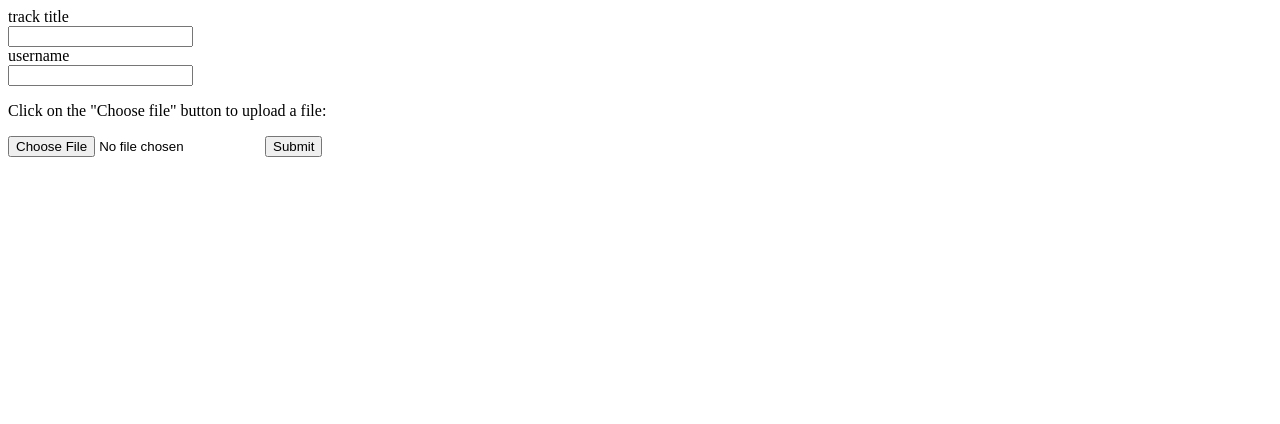
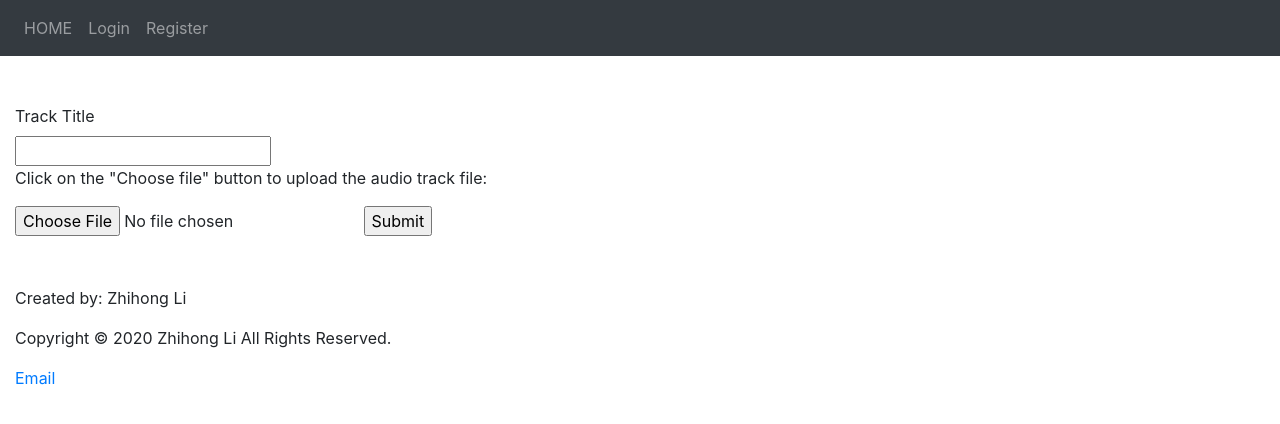
Before and after one commit to georgelzh/SoundCloud-FullStack, a Flask app: page /upload in a window 1280 px wide. Shown: the top 424 px of the page. Run offline with Flask 2, Linux system fonts and the light colour scheme; parts of the project's set-up code (start-up, migrations or seed data) failed here and were passed over; some libraries are stand-ins or nearby versions.

Commit message:
updated html layout, url_for link in the html page, removed username in 'update' page, login_logout func, , finish update function. TODO: add login_required in functions such as upload, delete function

```diff
--- a/main.py
+++ b/main.py
@@ -37,11 +37,11 @@ storage = GridFS(mongo.db, "fs")
 
 @app.before_request
 def load_logged_in_user():
-    user_id = session.get('user_id')
-    if user_id is None:
+    username = session.get('username')
+    if username is None:
         g.user = None
     else:
-        g.user = mongo.db.users.fine_one({"_id": ObjectId(user_id)})
+        g.user = mongo.db.users.find_one({"username": username})
 
 
 @app.after_request
@@ -58,7 +58,7 @@ def after_request(response):
 
 
 @app.route('/')
-def return_index():
+def show_index():
     return render_template("index.html")
 
 
@@ -109,24 +109,28 @@ def login():
             return render_template("login.html", error = error)
         else:
             session.clear()
-            session['user_id'] = user['_id']
+            session['username'] = user['username']
+            g.user = {"username": session['username']}
             flash("Welcome {0} Back!".format(username))
-            return redirect(url_for('/{0}'.format(username)))
+            return redirect(url_for('show_profile', username = username))
     if request.method == 'GET':
+        if "username" in session:
+            return redirect(url_for('show_profile', username = session['username']))
         return render_template("login.html")
 
 
 @app.route('/logout')
 def logout():
     session.clear()
+    g.user = None
     success = "successfully loged out"
     flash(success)
-    return redirect(url_for('/'))
+    return redirect('/')
 
 
 @app.route('/music/<music_file_id>')
 # last TODO: need to protect this folder make sure there's login needed
-def return_music(music_file_id, cache_for=31536000):
+def fetch_music(music_file_id, cache_for=31536000):
     try:
         # package the response
         audio_file_obj = storage.get(ObjectId(music_file_id))
@@ -147,7 +151,8 @@ def return_music(music_file_id, cache_for=31536000):
         return e, 404
 
 
-@app.route('/<string:username>/')
+@app.route('/profile/<string:username>')
+@app.route('/profile/<string:username>/')
 def show_profile(username):
     user = mongo.db.users.find_one({"username": username})
     if user == None:
@@ -164,9 +169,7 @@ def show_profile(username):
                 for file_id in file_ids:
                     sound_track_list.append([track_title, file_id])
         # display track_list via jinja
-        host = request.host_url
-        print(host)
-        return render_template("profile.html", username = user['username'], host=host, sound_track_list = sound_track_list)
+        return render_template("profile.html", username = user['username'], sound_track_list = sound_track_list)
         # return "ok"
         # upload music how to render lots of music?
 
@@ -180,17 +183,15 @@ def redirect_to_music_file(username, music_file_obj_id):
         return redirect("/music/" + music_file_obj_id)
 
 
-@app.route('/upload', methods = ['GET'])
-def load_upload_page():
+@app.route('/upload', methods = ['GET', 'POST'])
+def upload():
         # verify user then enable the upload function, otherwise redirect it to home
         # user = mongo.db.users.find_one({"username": username})
         # if user == None:
         #     return redirect('/')
-    return render_template("upload.html")
+    if request.method == 'GET':
+        return render_template('upload.html')
 
-
-@app.route('/upload', methods=['POST'])
-def upload_file():
     # verify user
     if request.method == "POST":
         music_file = "failed to upload"
@@ -241,6 +242,7 @@ def upload_file():
         else:
             return "successfully upload track '{0}' for {1}!".format(track_titile, username)
 
+
 def login_required(view):
     """
     Require Authentication in Other Views¶
@@ -256,10 +258,9 @@ def login_required(view):
     def wrapped_view(**kwargs):
         if g.user is None:
             return redirect(url_for('/login'))
+        return view(**kwargs)
+    return wrapped_view
 
-        return view(**kwargs)
-
-    return wrapped_view
 
 if __name__ == "__main__":
     # for testing purpose, we gonna drop all collections before the program starts
@@ -396,6 +397,9 @@ https://stackoverflow.com/questions/7478366/create-dynamic-urls-in-flask-with-ur
 ******////////--------create login Blueprints and Views¶
 https://flask.palletsprojects.com/en/1.1.x/tutorial/views/
 
+get request host
+        # host = request.host_url
+        # print(host)
 
 
 Other people's Application:
@@ -416,4 +420,10 @@ html music player
 https://blog.csdn.net/mianbaoli xiang/article/details/90515139?utm_medium=distribute.pc_relevant.none-task-blog-BlogCommendFromMachineLearnPai2-2.nonecase&depth_1-utm_source=distribute.pc_relevant.none-task-blog-BlogCommendFromMachineLearnPai2-2.nonecase
 
 
+
+
+        {% if g.user['id'] == post['author_id'] %}
+          <a class="action" href="{{ url_for('blog.update', id=post['id']) }}">Edit</a>
+        {% endif %}
+
 """
--- a/templates/layout.html
+++ b/templates/layout.html
@@ -17,20 +17,25 @@
     <ul class="navbar-nav">
         {% if g.user %}
         <li class="nav-item">
-            <a class="nav-link" href=".index.html">HOME</a>
+            <a class="nav-link" href="{{url_for('show_index')}}">HOME</a>
         </li>
-        <li><span>{{ g.user['username'] }}</span>
-        <li><a href="{{ url_for('logout') }}">Log Out</a>
         <li class="nav-item">
-            <a class="nav-link" href="{{url_for('/')}}g.user['name']">Profile</a>
+            <a class="nav-link" href="{{url_for('show_profile', username=g.user['username'])}}">Profile</a>
+        </li>
+
+        <li class="nav-item">
+          <a class="nav-link" href="{{ url_for('logout') }}">Logout</a>
         </li>
 
         {% else %}
         <li class="nav-item">
-        <a class="nav-link" href=".index.html">HOME</a>
+        <a class="nav-link" href="{{url_for('show_index')}}">HOME</a>
         </li>
         <li class="nav-item">
-        <a class="nav-link" href="{{ url_for('login') }}">Login</a>
+          <a class="nav-link" href="{{ url_for('login') }}">Login</a>
+        </li>
+        <li class="nav-item">
+          <a class="nav-link" href="{{ url_for('register') }}">Register</a>
         </li>
         {% endif %}
     </ul>
@@ -38,8 +43,6 @@
   <br>
 
   <div class = "container-fluid top-container" style="margin-top:80px">
-      {% block content %}
-      {% endblock %}
       {% with messages = get_flashed_messages() %}
       {% if messages %}
         <ul class=flashes style="margin-top: 20px;">
@@ -49,6 +52,9 @@
         </ul>
       {% endif %}
       {% endwith %}
+
+      {% block content %}
+      {% endblock %}
     </div>
 
 
--- a/templates/upload.html
+++ b/templates/upload.html
@@ -1,21 +1,21 @@
-<!DOCTYPE html>
-<html>
-<head>
-<title>Upload your music - SoundCloud</title>
-</head>
-<body>
+
+{% extends "layout.html" %}
+
+{% block header %}
+  {% block title %}Upload your music - SoundCloud - Vangle{% endblock %}
+{% endblock %}
+
+
+{% block content %}
     <form method="POST" action="/upload" enctype="multipart/form-data">
-        <label for="track title">track title</label><br>
+        <label for="track title">Track Title</label><br>
         <input type="text" name="track title" required><br>
-        <label for="username">username</label><br>
-        <input type="text" name="username" required><br>
-        <p>Click on the "Choose file" button to upload a file:</p>
+        <p>Click on the "Choose file" button to upload the audio track file:</p>
         <input type="file" name="music_file" accept= ".mp3" required>
       <input type="submit">
     </form>
+{% endblock %}
 
-</body>
-</html>
 
 
 <!--
```
Also changed, not shown: templates/profile.html (+7 -19 lines).
